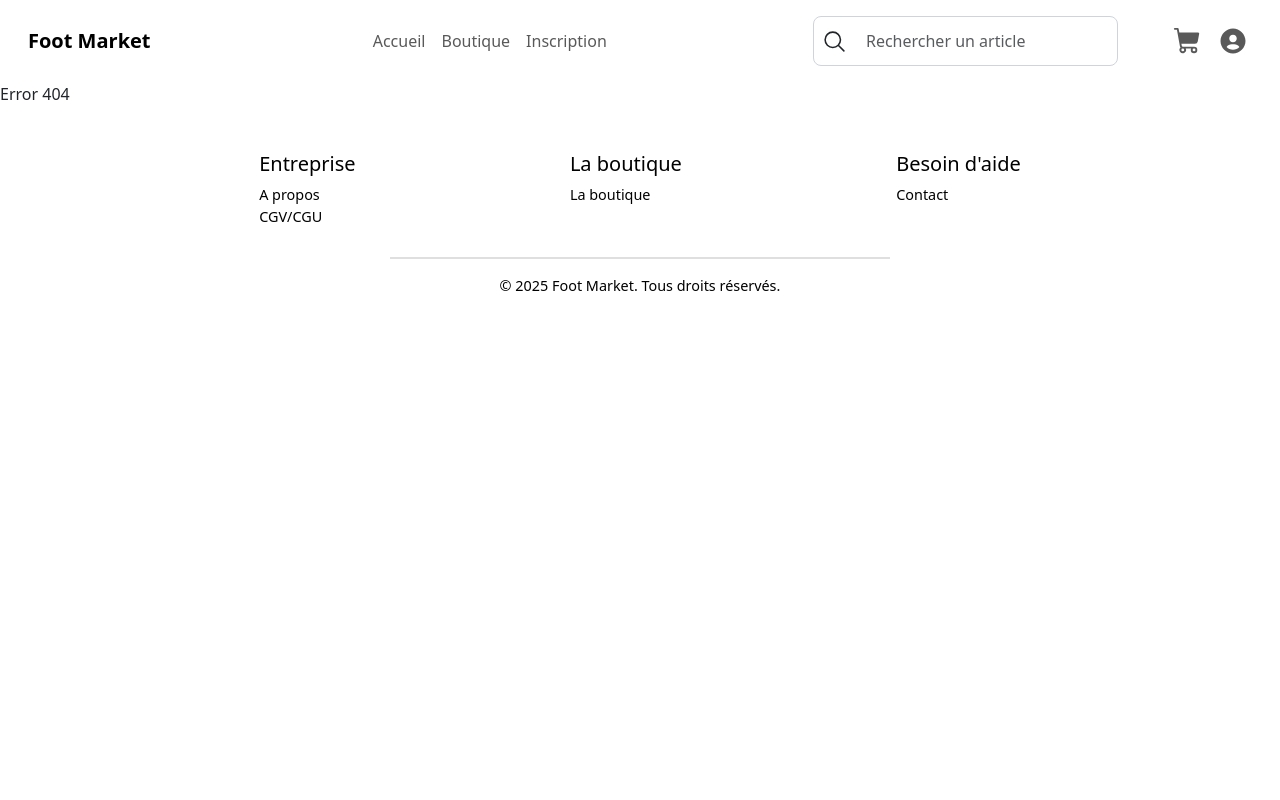
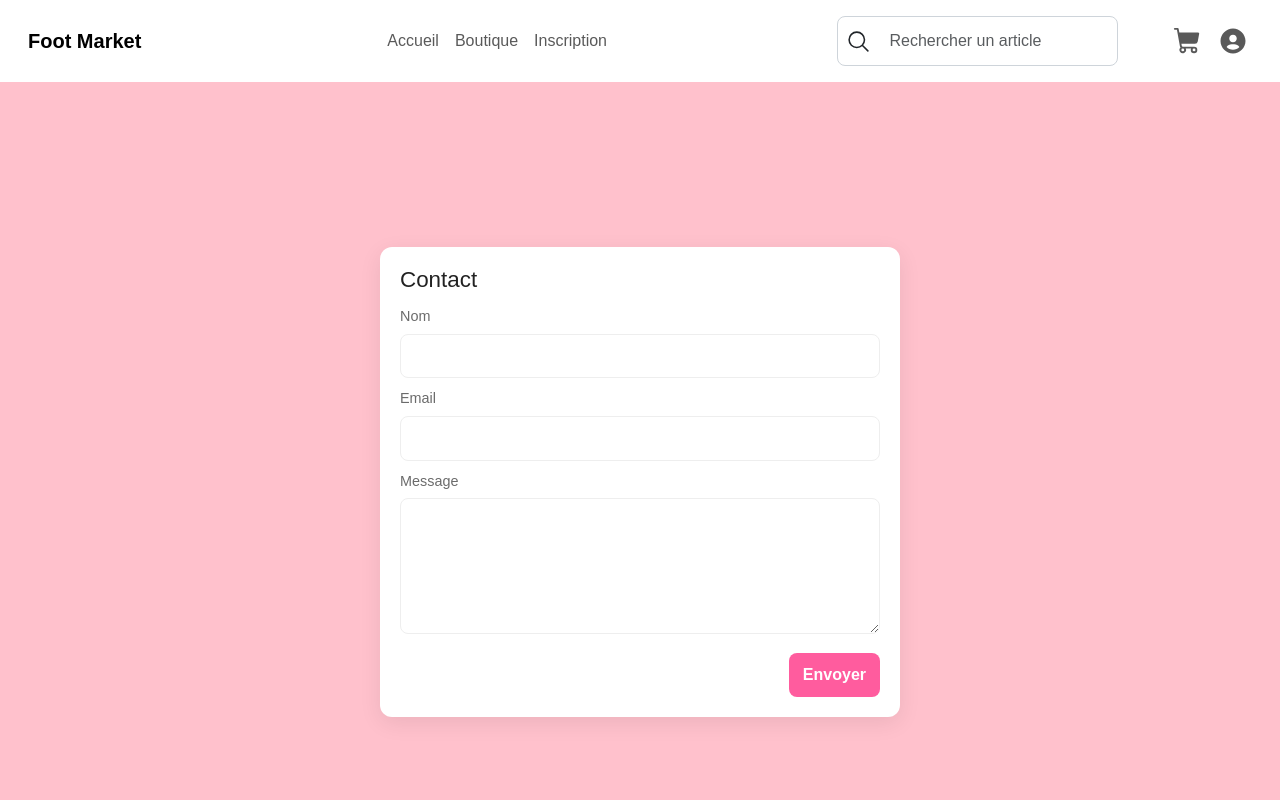
Before and after one commit to mohamed-amine-namasse/ecom-grp4, a React (Create React App) app: page /contact in a window 1280 px wide. Before the commit this address had no page. Shown: the top 800 px of the page. Built offline with nearby package versions, Linux system fonts and the light colour scheme.

Commit message:
ajout pages elies

```diff
--- a/src/App.js
+++ b/src/App.js
@@ -3,9 +3,11 @@ import "./App.css";
 import NavScrollExample from "./components/Navbar";
 import Footer from "./components/Footer";
 import Home from "./pages/Home";
+import Contact from "./pages/Contact";
 import Error from "./pages/Error";
 import Shop from "./pages/Shop";
 import Terms from "./pages/Terms";
+import About from "./pages/About";
 import { BrowserRouter as Router, Route, Routes } from "react-router";
 
 function App() {
@@ -16,6 +18,8 @@ function App() {
       <Routes>
         <Route path="/shop" element={<Shop />} />
         <Route path="/terms" element={<Terms />} />
+        <Route path="/contact" element={<Contact />} />
+        <Route path="/about" element={<About />} />
         <Route path="/" element={<Home />} />
         <Route path="*" element={<Error />} />
       </Routes>
--- /dev/null
+++ b/src/pages/About/index.jsx
@@ -0,0 +1,48 @@
+import React from "react";
+import "../Contact/style.css";
+
+function About() {
+  return (
+    <main className="contact-page">
+      <section className="contact-card">
+        <h1>À propos · Football Market</h1>
+
+        <p className="lead">
+          Football Market est une boutique dédiée aux crampons de football pour
+          les joueuses. Notre objectif : proposer des modèles performants,
+          confortables et pensés pour le jeu féminin.
+        </p>
+
+        <div className="content">
+          <h2>Notre mission</h2>
+          <p>
+            Offrir un choix expert de crampons adaptés aux besoins des
+            footballeuses — du loisir à la compétition — avec des conseils
+            simples et un service attentionné.
+          </p>
+
+          <h2>Ce que nous proposons</h2>
+          <ul>
+            <li>Crampons sélectionnés pour performance et confort</li>
+            <li>Tailles et coupes étudiées pour morphologies féminines</li>
+            <li>Conseils d'entretien et guides de choix clairs</li>
+            <li>Livraison rapide et retours faciles</li>
+          </ul>
+
+          <h2>Contact</h2>
+          <p className="muted">
+            Une question ? <a href="/contact">Contactez-nous</a>.
+          </p>
+
+          <div className="actions">
+            <a href="/products" className="btn">
+              Découvrir les crampons
+            </a>
+          </div>
+        </div>
+      </section>
+    </main>
+  );
+}
+
+export default About;
--- /dev/null
+++ b/src/pages/Contact/index.jsx
@@ -0,0 +1,65 @@
+import React, { useState } from "react";
+import "./style.css";
+
+function Contact() {
+  const [form, setForm] = useState({ name: "", email: "", message: "" });
+  const [status, setStatus] = useState("");
+
+  function handleChange(e) {
+    setForm((f) => ({ ...f, [e.target.name]: e.target.value }));
+  }
+
+  function validEmail(email) {
+    return /\S+@\S+\.\S+/.test(email);
+  }
+
+  function handleSubmit(e) {
+    e.preventDefault();
+    if (!form.name.trim()) return setStatus("Veuillez indiquer votre nom.");
+    if (!validEmail(form.email)) return setStatus("Email invalide.");
+    if (!form.message.trim()) return setStatus("Veuillez écrire un message.");
+
+    // Simule envoi
+    setStatus("Envoi…");
+    setTimeout(() => {
+      setStatus("Merci, votre message a bien été envoyé !");
+      setForm({ name: "", email: "", message: "" });
+    }, 800);
+  }
+
+  return (
+    <main className="contact-page">
+      <form className="contact-card" onSubmit={handleSubmit} noValidate>
+        <h1>Contact</h1>
+
+        <label>
+          Nom
+          <input name="name" value={form.name} onChange={handleChange} />
+        </label>
+
+        <label>
+          Email
+          <input name="email" value={form.email} onChange={handleChange} />
+        </label>
+
+        <label>
+          Message
+          <textarea
+            name="message"
+            value={form.message}
+            onChange={handleChange}
+            rows="5"
+          />
+        </label>
+
+        <div className="actions">
+          <button type="submit">Envoyer</button>
+        </div>
+
+        {status && <p className="status">{status}</p>}
+      </form>
+    </main>
+  );
+}
+
+export default Contact;
--- /dev/null
+++ b/src/pages/Contact/style.css
@@ -0,0 +1,90 @@
+/* ...existing code... */
+:root {
+  --pink-bg: #ffc1cc;
+  --card: #ffffff;
+  --accent: #ff5c9e;
+  --text: #222;
+  --muted: #6b6b6b;
+}
+
+html,
+body,
+#root {
+  height: 100%;
+  margin: 0;
+  font-family: Arial, Helvetica, sans-serif;
+}
+
+.contact-page {
+  min-height: 100vh;
+  display: flex;
+  align-items: center;
+  justify-content: center;
+  background: linear-gradient(180deg, var(--pink-bg), #ffc1cc);
+  padding: 24px;
+  box-sizing: border-box;
+}
+
+.contact-card {
+  width: 100%;
+  max-width: 520px;
+  background: var(--card);
+  border-radius: 12px;
+  padding: 20px;
+  box-shadow: 0 6px 22px rgba(0, 0, 0, 0.08);
+  box-sizing: border-box;
+}
+
+.contact-card h1 {
+  margin: 0 0 12px 0;
+  color: var(--text);
+  font-size: 1.4rem;
+}
+
+.contact-card label {
+  display: block;
+  font-size: 0.9rem;
+  color: var(--muted);
+  margin-bottom: 10px;
+}
+
+.contact-card input,
+.contact-card textarea {
+  width: 100%;
+  margin-top: 6px;
+  padding: 10px 12px;
+  border: 1px solid #eee;
+  border-radius: 8px;
+  font-size: 0.95rem;
+  box-sizing: border-box;
+  color: var(--text);
+}
+
+.actions {
+  display: flex;
+  justify-content: flex-end;
+  margin-top: 12px;
+}
+
+.actions button {
+  background: var(--accent);
+  color: white;
+  border: none;
+  padding: 10px 14px;
+  border-radius: 8px;
+  cursor: pointer;
+  font-weight: 600;
+}
+
+.status {
+  margin-top: 12px;
+  color: var(--muted);
+  font-size: 0.95rem;
+}
+
+/* responsive */
+@media (max-width: 520px) {
+  .contact-card {
+    padding: 16px;
+  }
+}
--- a/src/pages/Error/index.jsx
+++ b/src/pages/Error/index.jsx
@@ -1,10 +1,37 @@
-import "./style.css";
+import React from "react";
+import { Link } from "react-router-dom";
+import "../Contact/style.css";
 
 function Error() {
   return (
-    <div>
-      <p>Error 404</p>
-    </div>
+    <main className="contact-page">
+      <section className="contact-card" style={{ textAlign: "center" }}>
+        <h1>404 — Page introuvable</h1>
+        <p className="lead">
+          Oops — la page demandée n'existe pas ou a été déplacée.
+        </p>
+
+        <div className="actions" style={{ justifyContent: "center", gap: 10 }}>
+          <Link to="/about" className="btn">
+            À propos
+          </Link>
+          <Link to="/contact" className="btn">
+            Contact
+          </Link>
+        </div>
+
+        <p className="status" style={{ marginTop: 14 }}>
+          Retournez à{" "}
+          <Link
+            to="/"
+            style={{ color: "inherit", textDecoration: "underline" }}
+          >
+            l'accueil
+          </Link>
+          .
+        </p>
+      </section>
+    </main>
   );
 }
 
```
Also changed, not shown: src/pages/Error/style.css (deleted).
